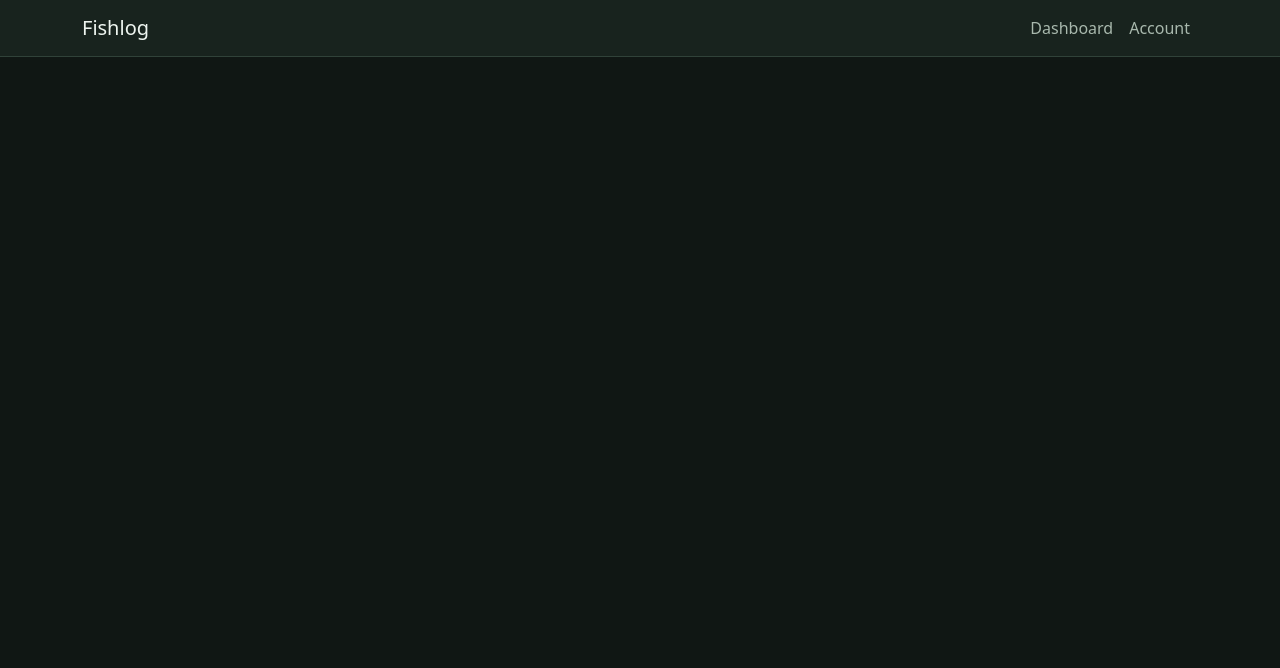
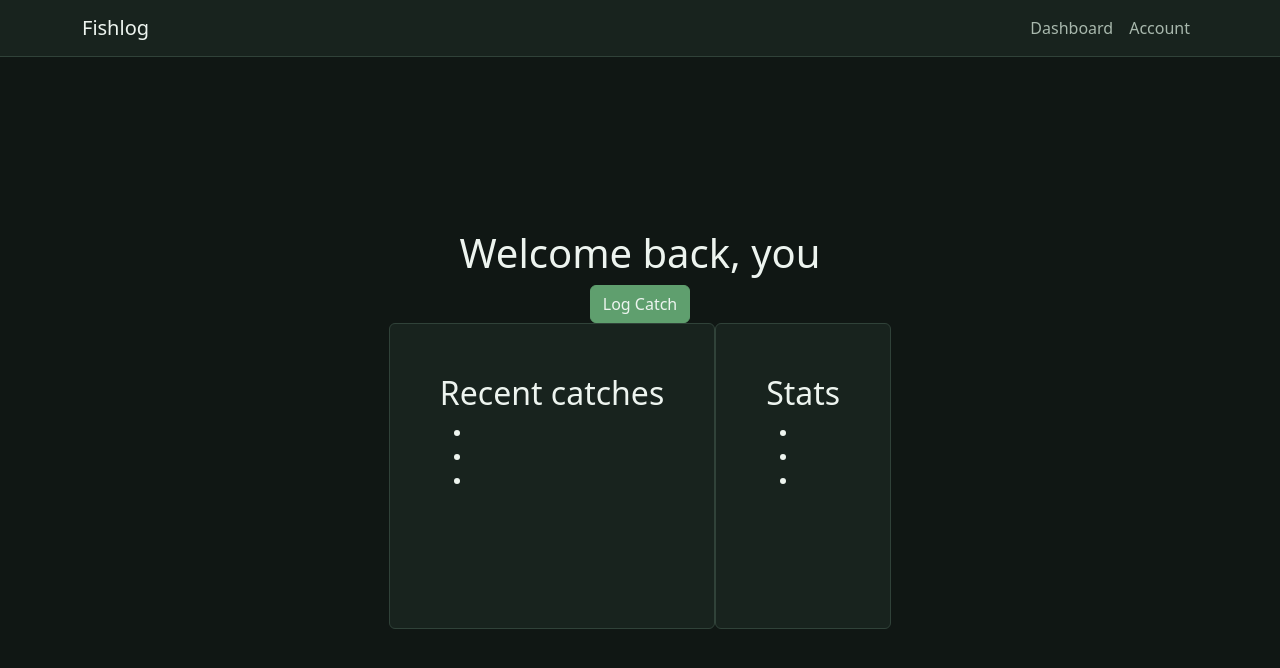
Before and after one commit to sokojak33/fishlog, a React (Vite) app in the folder client/: page /#/dashboard in a window 1280 px wide. Shown: the top 668 px of the page. Built offline with nearby package versions, Linux system fonts and the light colour scheme.

Commit message:
added styling for dashboard and changed layout

```diff
--- a/client/src/App.tsx
+++ b/client/src/App.tsx
@@ -2,6 +2,8 @@ import AppNavbar from './AppNavbar.tsx'
 import Landing from './Landing.tsx'
 import Login from './Login.tsx'
 import Signup from './Signup.tsx'
+import Dashboard from './Dashboard.tsx'
+
 import { Route, Routes } from 'react-router'
 
 function App() {
@@ -12,6 +14,7 @@ function App() {
                 <Route path="/" element={<Landing />}/>
                 <Route path="/login" element={<Login/>}/>
                 <Route path="/signup" element={<Signup/>}/>
+                <Route path="/dashboard" element={<Dashboard/>}/>
             </Routes>
         </div>
     )
--- /dev/null
+++ b/client/src/Dashboard.css
@@ -0,0 +1,13 @@
+.dash-page {
+  min-height: calc(100vh - 56px);
+  display: flex;
+  flex-direction: column;
+  align-items: center;
+  justify-content: center;
+  padding: 24px;
+}
+
+.dash-cards {
+    display: flex;
+    flex-direction: row;
+}
--- /dev/null
+++ b/client/src/Dashboard.tsx
@@ -0,0 +1,50 @@
+import './Dashboard.css'
+import Card from 'react-bootstrap/Card'
+import Button from 'react-bootstrap/Button'
+
+function Dashboard() {
+
+    const tempCatches = [
+        {
+            id: 1,
+            species: "Largemouth Bass",
+            location: "Pewaukee Lake",
+            date: "Aug 8",
+            length: 18.5
+        },
+        {
+            id: 2,
+            species: "Northern Pike",
+            location: "Lake Country",
+            date: "Aug 3",
+            length: 21
+        }
+    ];
+
+    return (
+        <div className = "dash-page">
+            <h1>Welcome back, you</h1>
+            <Button>Log Catch</Button>
+            <section className="dash-cards">
+            <Card>
+                <h2>Recent catches</h2>
+                <ul>
+                    <li></li>
+                    <li></li>
+                    <li></li>
+                </ul>
+            </Card>
+            <Card>
+                <h2>Stats</h2>
+                <ul>
+                    <li></li>
+                    <li></li>
+                    <li></li>
+                </ul>
+            </Card>
+            </section>
+        </div>
+    );
+}
+
+export default Dashboard;
--- a/client/src/Landing.css
+++ b/client/src/Landing.css
@@ -36,16 +36,3 @@
   display: flex;
   gap: 20px;
 }
-
-.landing-auth button {
-  padding: 12px 18px;
-  border: 1px solid var(--border);
-  border-radius: 8px;
-  background: var(--primary);
-  color: var(--text);
-  cursor: pointer;
-}
-
-.landing-auth button:hover {
-  background: var(--primary-hover);
-}
--- a/client/src/Landing.tsx
+++ b/client/src/Landing.tsx
@@ -1,5 +1,6 @@
 import './Landing.css'
 import { useNavigate } from "react-router";
+import Button from 'react-bootstrap/Button'
 
 function Landing() {
 
@@ -31,8 +32,8 @@ function Landing() {
       </section>
 
       <div className="landing-auth">
-        <button onClick={() => navigate("/signup")}>Create Account</button>
-        <button onClick={() => navigate("/login")}>Log In</button>
+        <Button onClick={() => navigate("/signup")}>Create Account</Button>
+        <Button onClick={() => navigate("/login")}>Log In</Button>
       </div>
     </main>
   );
--- a/client/src/index.css
+++ b/client/src/index.css
@@ -33,3 +33,14 @@ body {
 #root {
   min-height: 100vh;
 }
+
+.btn-primary {
+  --bs-btn-bg: var(--primary);
+  --bs-btn-border-color: var(--primary);
+
+  --bs-btn-hover-bg: var(--primary-hover);
+  --bs-btn-hover-border-color: var(--primary-hover);
+
+  --bs-btn-color: var(--text);
+  --bs-btn-hover-color: var(--text);
+}
```
